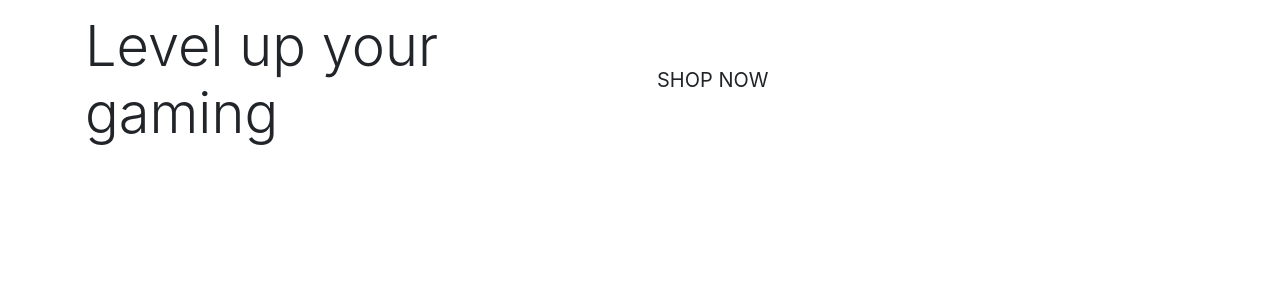
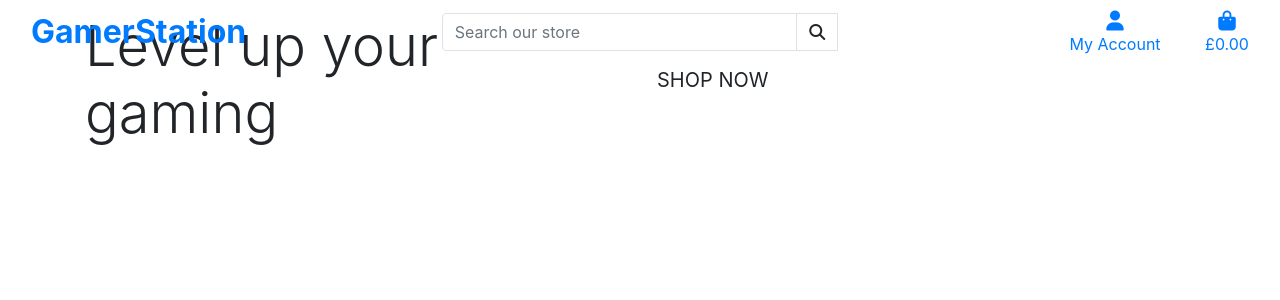
Before and after one commit to ThomasWharton/gamer-station, a Django app: page / in a window 1280 px wide. Shown: the top 300 px of the page. Run offline with Django 3.2, Linux system fonts and the light colour scheme; some libraries are stand-ins or nearby versions.

Commit message:
Feat: Add main page header

```diff
--- a/templates/base.html
+++ b/templates/base.html
@@ -20,6 +20,7 @@
         {% endblock %}
 
         {% block corejs %}
+            <script src="https://kit.fontawesome.com/9124dfd839.js" crossorigin="anonymous"></script>
             <script src="https://cdn.jsdelivr.net/npm/jquery@3.5.1/dist/jquery.min.js" integrity="sha256-9/aliU8dGd2tb6OSsuzixeV4y/faTqgFtohetphbbj0=" crossorigin="anonymous"></script>
             <script src="https://cdn.jsdelivr.net/npm/popper.js@1.16.1/dist/umd/popper.min.js" integrity="sha384-9/reFTGAW83EW2RDu2S0VKaIzap3H66lZH81PoYlFhbGU+6BZp6G7niu735Sk7lN" crossorigin="anonymous"></script>
             <script src="https://cdn.jsdelivr.net/npm/bootstrap@4.6.2/dist/js/bootstrap.min.js" integrity="sha384-+sLIOodYLS7CIrQpBjl+C7nPvqq+FbNUBDunl/OZv93DB7Ln/533i8e/mZXLi/P+" crossorigin="anonymous"></script>
@@ -31,7 +32,67 @@
         <title>GamerStation {% block extra_title %}{% endblock %}</title>
     </head>
     <body>
-        <header class="container-fluid fixed-top"></header>
+        <header class="container-fluid fixed-top">
+            <div class="row">
+                <div class="col-12 col-lg-4 my-auto py1 py-lg-0 text-center text-lg-left">
+                    <a href="{% url 'home' %}" class="nav-link main-logo-link">
+                        <h2 class="logo my-0 text-black"><strong>GamerStation</strong></h2>
+                    </a>
+                </div>
+                <div class="col-12 col-lg-4 my-auto py1 py-lg-0">
+                    <form method="GET" action="">
+                        <div class="input-group w-100">
+                            <input type="text" class="form-control border border-black round-0" name="q" placeholder="Search our store">
+                            <div class="input-group-append">
+                                <button type="submit" class="form-control btn btn-black border border-black rounded-0">
+                                    <span class="icon">
+                                        <i class="fas fa-search"></i>
+                                    </span>
+                                </button>
+                            </div>
+                        </div>
+                    </form>
+                </div>
+                <div class="col-12 col-lg-4 my-auto py1 py-lg-0">
+                    <ul class="list-inline list-unstyled text-center text-lg-right my-0">
+                        <li class="list-inline-item dropdown">
+                            <a href="" class="text-black nav-link" id="user-options" data-toggle="dropdown" aria-haspopup="true" aria-expanded="false">
+                                <div class="text-center">
+                                    <div><i class="fas fa-user fa-lg"></i></div>
+                                    <p class="my-0">My Account</p>
+                                </div>
+                            </a>
+                            <div class="dropdown-menu border-0" aria-labelledby="user-options">
+                                {% if request.user.is_authenticated %}
+                                    {% if request.user.is_superuser %}
+                                        <a href="" class="dropdown-item">My Profile</a>
+                                    {% endif %}
+                                    <a href="" class="dropdown-item">My Profile</a>
+                                    <a href="{% url 'account_logout' %}" class="dropdown-item">Logout</a>
+                                {% else %}
+                                    <a href="{% url 'account_signup' %}" class="dropdown-item">Register</a>
+                                    <a href="{% url 'account_login' %}" class="dropdown-item">Login</a>
+                                {% endif %}
+                            </div>
+                        </li>
+                        <li class="list-inline-item">
+                            <a href="" class="{% if grand_total %}text-info font-weight-bold{% else %} text-black{% endif %} nav-link">
+                                <div class="text-center">
+                                    <div><i class="fas fa-shopping-bag fa-lg"></i></div>
+                                    <p class="my-0">
+                                        {% if grand_total %}
+                                            £{{ grand_total|floatformat:2 }}
+                                        {% else %}
+                                            £0.00
+                                        {% endif %}
+                                    </p>
+                                </div>
+                            </a>
+                        </li>
+                    </ul>
+                </div>
+            </div>
+        </header>
 
         {% if messages %}
             <div class="message-container"></div>
```
